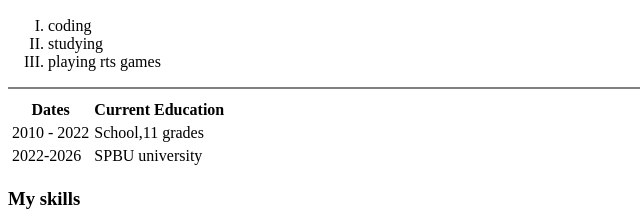
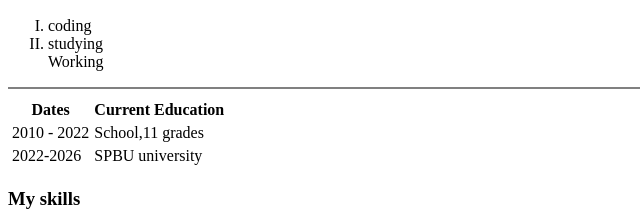
Before and after one commit to FeeDen1/cvve, a plain HTML site: page index.html in a window 1280 px wide. Shown: the part 428-646 px from the top of the page, 0-640 px from the left. Drawn offline with Linux system fonts and the light colour scheme.

Commit message:
Updating

```diff
--- a/index.html
+++ b/index.html
@@ -25,7 +25,7 @@
 		<ol type="I">
 			<li>coding</li>
 			<li>studying</li>
-			<li>playing rts games</li>
+			<li<img src="images/rabota.jpg" alt="Gym classes"> Working </li>
 		</ol>
 		<hr size="2" noshade>
 		<table cellspacing="3">
```
